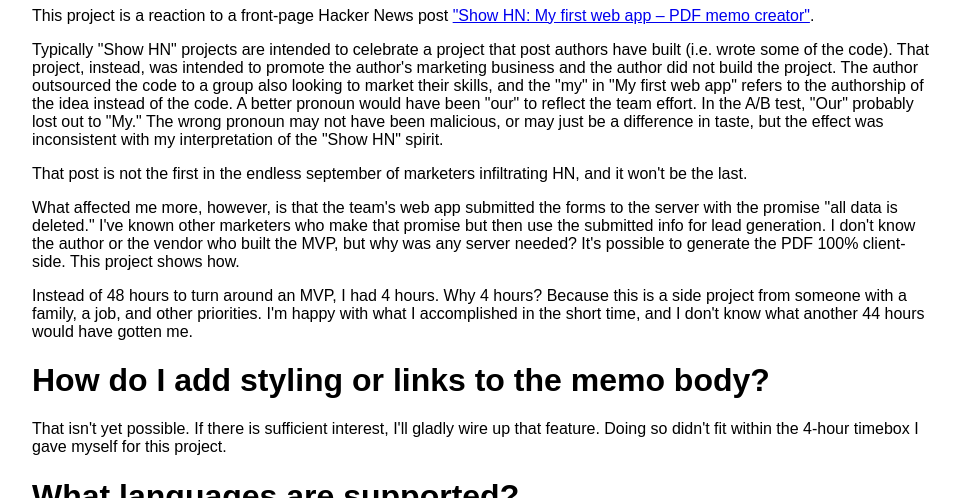
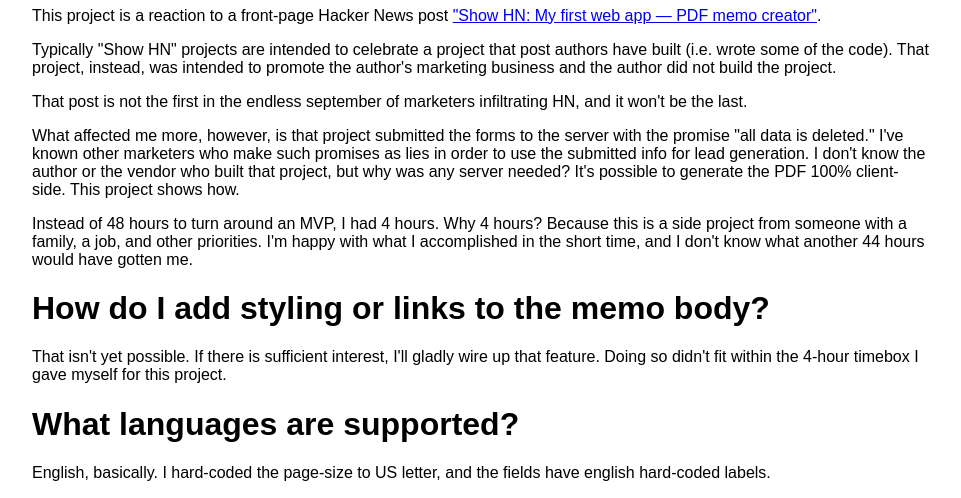
Before and after one commit to hiramsoft/os-create-a-memo, a React app: page src/about.html in a window 1280 px wide. Shown: the part 602-1100 px from the top of the page, without its empty margins (158-1119 px from the left). Built offline with nearby package versions, Linux system fonts and the light colour scheme.

Commit message:
Fixing typo and softening language

```diff
--- a/src/about.html
+++ b/src/about.html
@@ -63,24 +63,20 @@
         </h1>
         <p>
             This project is a reaction to a front-page Hacker News post
-            <a href="https://news.ycombinator.com/item?id=12843466">"Show HN: My first web app – PDF memo creator"</a>.
+            <a href="https://news.ycombinator.com/item?id=12843466">"Show HN: My first web app &mdash; PDF memo creator"</a>.
         </p>
         <p>
             Typically "Show HN" projects are intended to celebrate a project that post authors have built (i.e. wrote some of the code).
             That project, instead, was intended to promote the author's marketing business and the author did not
-            build the project.  The author outsourced the code to a group also looking to market their skills,
-            and the "my" in "My first web app" refers to the authorship of the idea instead of the code.
-            A better pronoun would have been "our" to reflect the team effort.  In the A/B test, "Our" probably lost out to "My."
-            The wrong pronoun may not have been malicious, or may just be a difference in taste,
-            but the effect was inconsistent with my interpretation of the "Show HN" spirit.
+            build the project.
         </p>
         <p>
             That post is not the first in the endless september of marketers infiltrating HN, and it won't be the last.
         </p>
         <p>
-            What affected me more, however, is that the team's web app submitted the forms to the server with the promise "all data is deleted."
-            I've known other marketers who make that promise but then use the submitted info for lead generation.
-            I don't know the author or the vendor who built the MVP, but why was any server needed?
+            What affected me more, however, is that project submitted the forms to the server with the promise "all data is deleted."
+            I've known other marketers who make such promises as lies in order to use the submitted info for lead generation.
+            I don't know the author or the vendor who built that project, but why was any server needed?
             It's possible to generate the PDF 100% client-side.  This project shows how.
         </p>
         <p>
```
Also changed, not shown: src/index.html (+1 -1 lines), readme.md.
